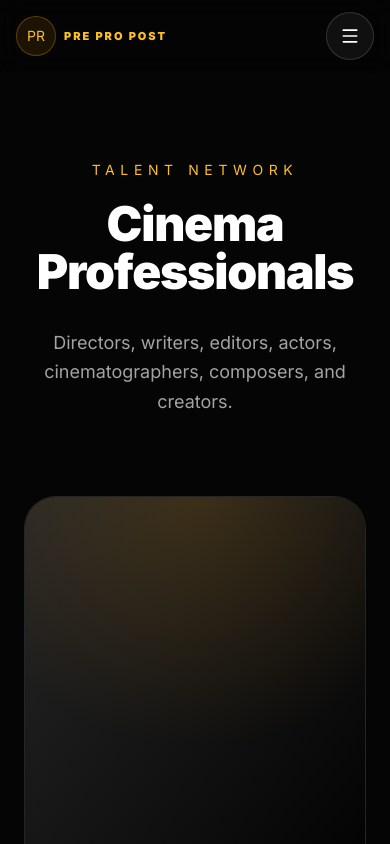
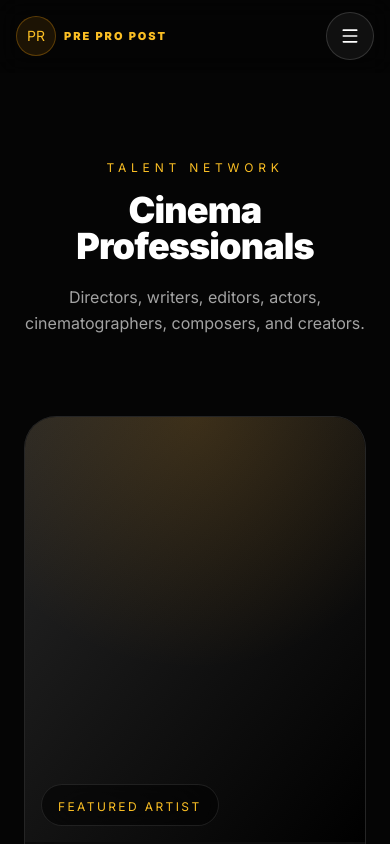
Before and after one commit to abhinavreddy2684-droid/PR.Pre.Pro.Post, a React (Vite) app in the folder 24-crafts/: page /artists in a window 390 px wide. Shown: the top 844 px of the page. Built offline with nearby package versions, Linux system fonts and the light colour scheme.

Commit message:
Tighten shared section heading spacing

```diff
--- a/24-crafts/src/components/ui/SectionHeading.jsx
+++ b/24-crafts/src/components/ui/SectionHeading.jsx
@@ -8,24 +8,24 @@ export default function SectionHeading({
 }) {
   return (
     <motion.div
-      initial={{ opacity: 0, y: 60 }}
+      initial={{ opacity: 0, y: 40 }}
       whileInView={{ opacity: 1, y: 0 }}
-      transition={{ duration: 0.8 }}
+      transition={{ duration: 0.7 }}
       viewport={{ once: true }}
       className={`${center ? "text-center" : ""}`}
     >
       {eyebrow && (
-        <p className="uppercase tracking-[0.4em] text-amber-400 text-sm mb-5">
+        <p className="uppercase tracking-[0.4em] text-amber-400 text-xs sm:text-sm mb-4">
           {eyebrow}
         </p>
       )}
 
-      <h2 className="text-5xl md:text-7xl font-black leading-none tracking-tight">
+      <h2 className="text-4xl sm:text-5xl md:text-7xl font-black leading-none tracking-tight">
         {title}
       </h2>
 
       {subtitle && (
-        <p className="mt-8 text-neutral-400 text-lg leading-relaxed max-w-3xl">
+        <p className="mt-5 sm:mt-6 text-neutral-400 text-base sm:text-lg leading-relaxed max-w-3xl">
           {subtitle}
         </p>
       )}
```
